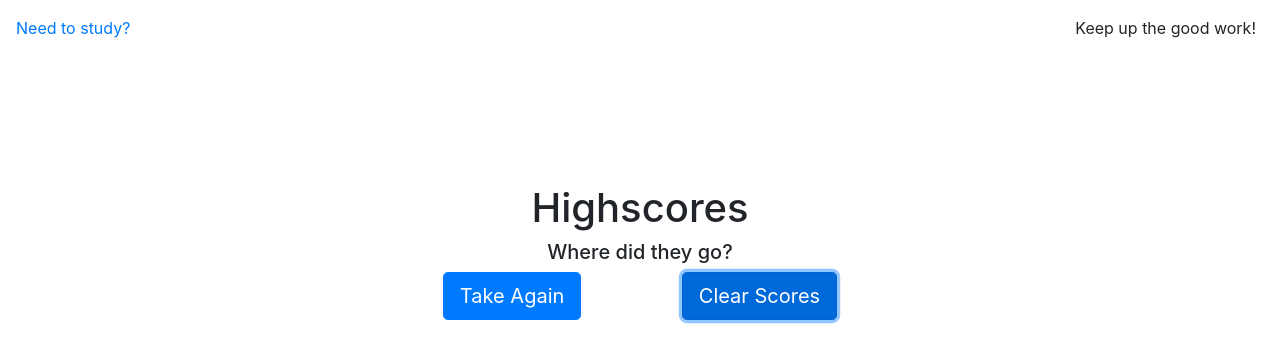
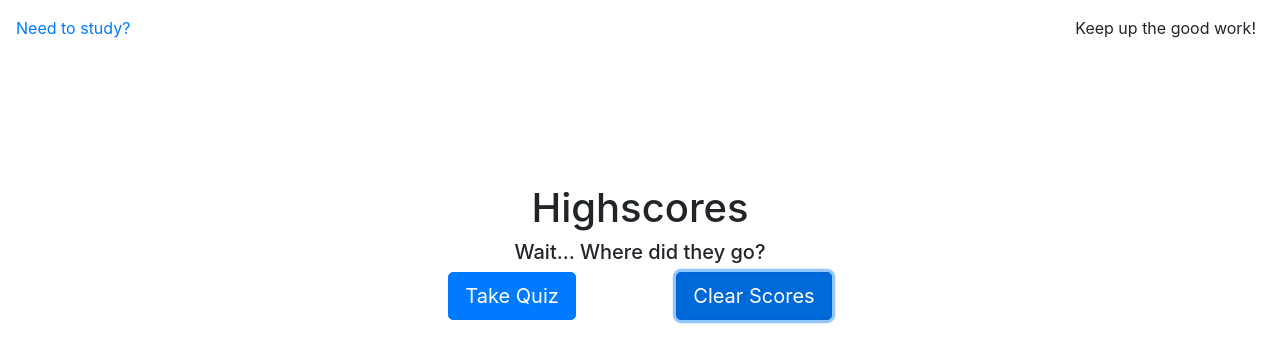
Before and after one commit to reanderson89/code-quiz, a plain HTML site: page highscores.html in a window 1280 px wide. Both pictures are taken after a click on the button "Clear Scores". Drawn offline with nearby package versions, Linux system fonts and the light colour scheme.

Commit message:
.css file was not being used, so it was deleted. Added comments to all .js files and also adjusted the code that deletes the scores from local storage so that it was more productive.

```diff
--- a/assets/highscores.js
+++ b/assets/highscores.js
@@ -1,9 +1,11 @@
+// DOM variables
 var clearScores = document.getElementById("clear-scores");
 var scoresList = document.getElementById("scores-list");
 var noScores = document.getElementById("no-scores");
 
+// This will get the users input from local storage, run it through a for loop and generate a list of all the scores.
 function displayScores() {
-  noScores.classList.add("d-none");
+  noScores.textContent = "Success and failure both take time and hard work";
   var highscores = JSON.parse(window.localStorage.getItem("highscores")) || [];
 
   for (var i = 0; i < highscores.length; i++) {
@@ -21,16 +23,14 @@ function displayScores() {
     scoresList.appendChild(p);
   }
 }
-
+// Runs the displayScores function automatically so that any saved scores will always be shown.
 displayScores();
 
-function clearContent(remOnClick) {
-  scoresList.parentNode.removeChild(scoresList);
-}
 
+// When "Clear Scores" button is clicked this will remove the scores from the page and also from local storage.
 clearScores.addEventListener("click", function (event) {
   event.preventDefault();
+  scoresList.parentNode.removeChild(scoresList);
   window.localStorage.clear();
-  noScores.classList.remove("d-none");
-  noScores.textContent = "Where did they go?";
+  noScores.textContent = "Wait... Where did they go?";
 });
--- a/assets/questions.js
+++ b/assets/questions.js
@@ -1,3 +1,4 @@
+// An array of all of the questions, options of answers, and the correct answer.
 var questions = [
   {
     information: "Commonly used data types DO NOT include:",
--- a/highscores.html
+++ b/highscores.html
@@ -24,7 +24,7 @@
       <div class="row justify-content-center mt-5 pt-3 pb-3">
         <div class="col-10 col-lg-8 main-section text-center mt-5 pt-3 pb-3">
           <h1 class="text-center" id="highscores">Highscores</h1>
-          <h5 class="placeholder-text" id="no-scores">No Scores Yet!</h5>
+          <h5 class="placeholder-text" id="no-scores">Keep up the good work!</h5>
           <div id="scores-list"></div>
           <div class="text-center">
             <button
@@ -33,13 +33,13 @@
               id="take-again"
               onclick="document.location='index.html'"
             >
-              Take Again
+              Take Quiz
             </button>
             <button
               type="button"
               class="btn btn-primary btn-lg ml-5"
               id="clear-scores"
-              onclick="clearContent(this)"
+
             >
               Clear Scores
             </button>
```
Also changed, not shown: assets/script.js (+16 -48 lines), 1 other file.
